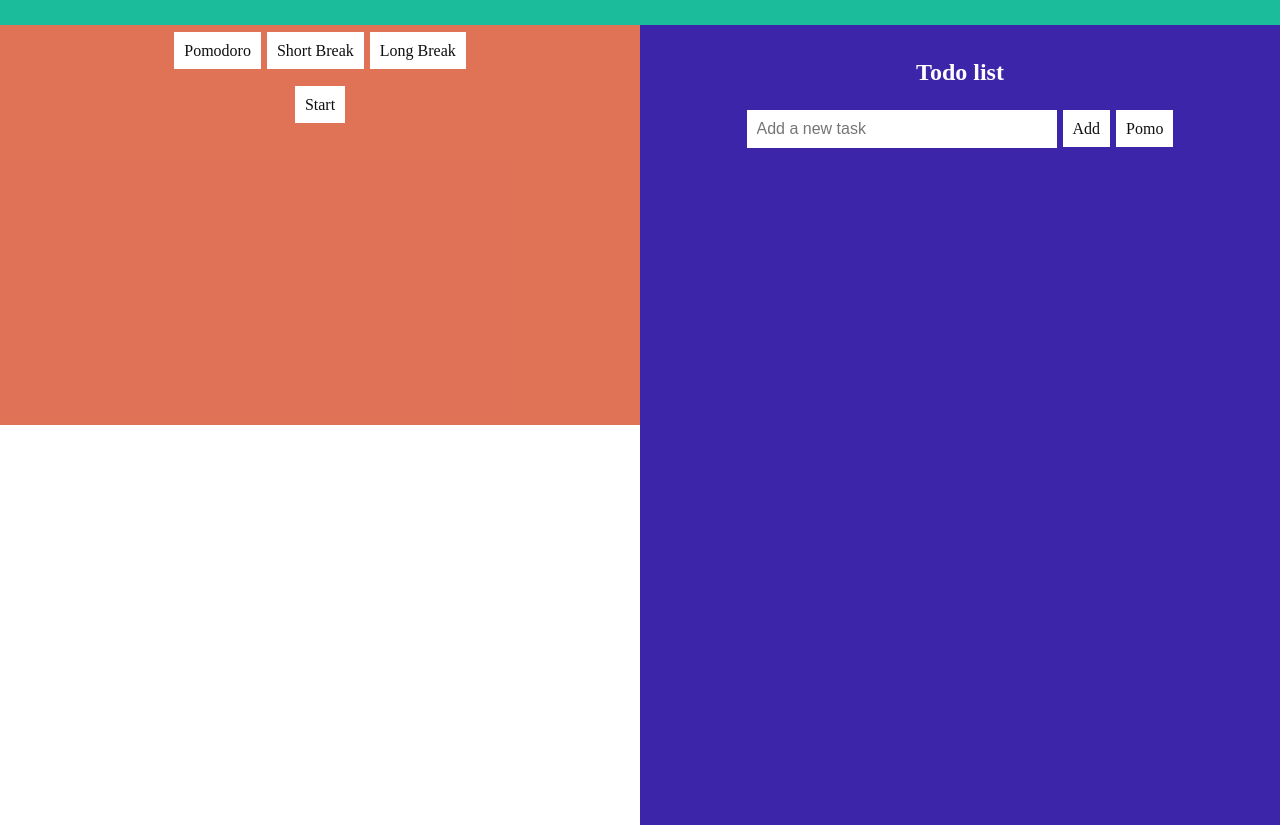
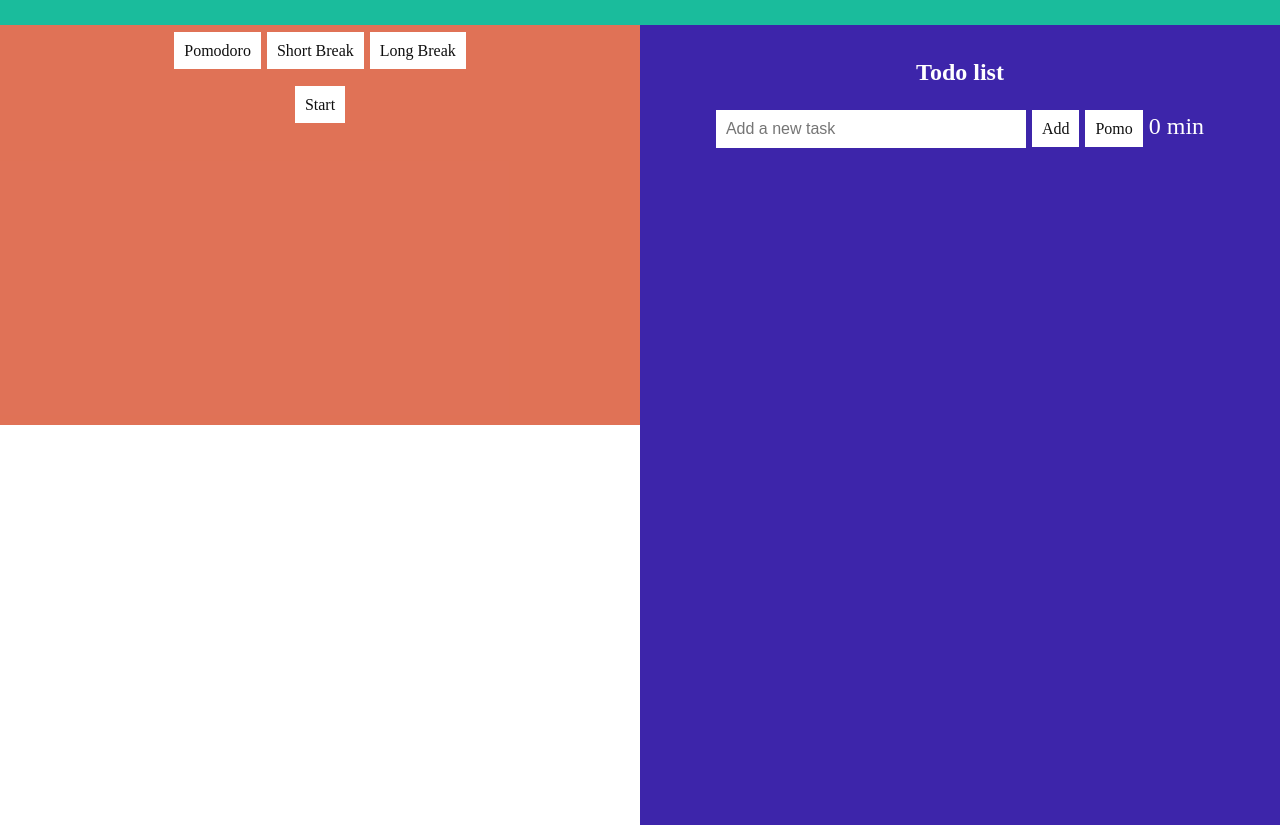
Before and after one commit to syedsadman16/HYO-Summer2020-Orientation, a website: page views/index.html in a window 1280 px wide. Shown: the part 94-919 px from the top of the page. Drawn offline with Linux system fonts and the light colour scheme.

Commit message:
Add text displaying pomo count

```diff
--- a/views/index.html
+++ b/views/index.html
@@ -42,6 +42,7 @@
         <input type="text" id="newTask"  placeholder="Add a new task"/>
         <span onclick="addTaskButtonClicked()" class="button" id="newTaskButton">Add</span>
         <span onclick="addPomoButtonClicked()" class="button" id="newPomoButton">Pomo</span>
+        <span class="text" id="pomoCount">0 min</span>
       </article>
     </div>
       <div class="items">
```
